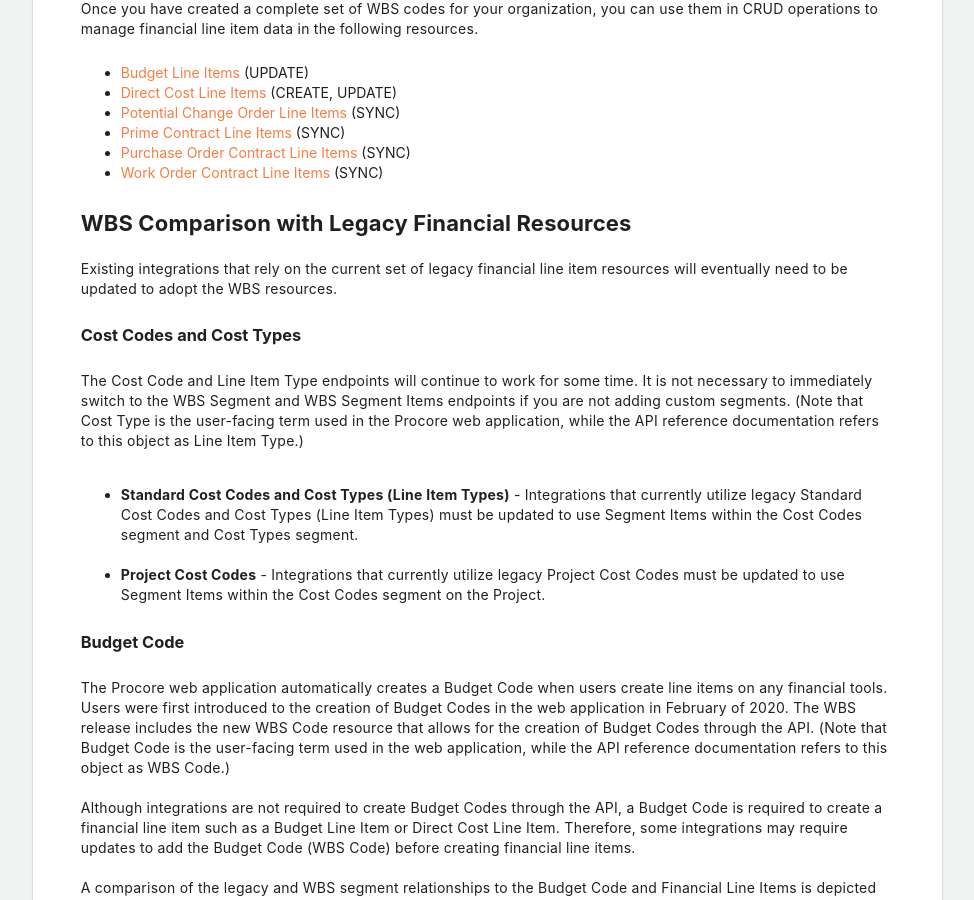
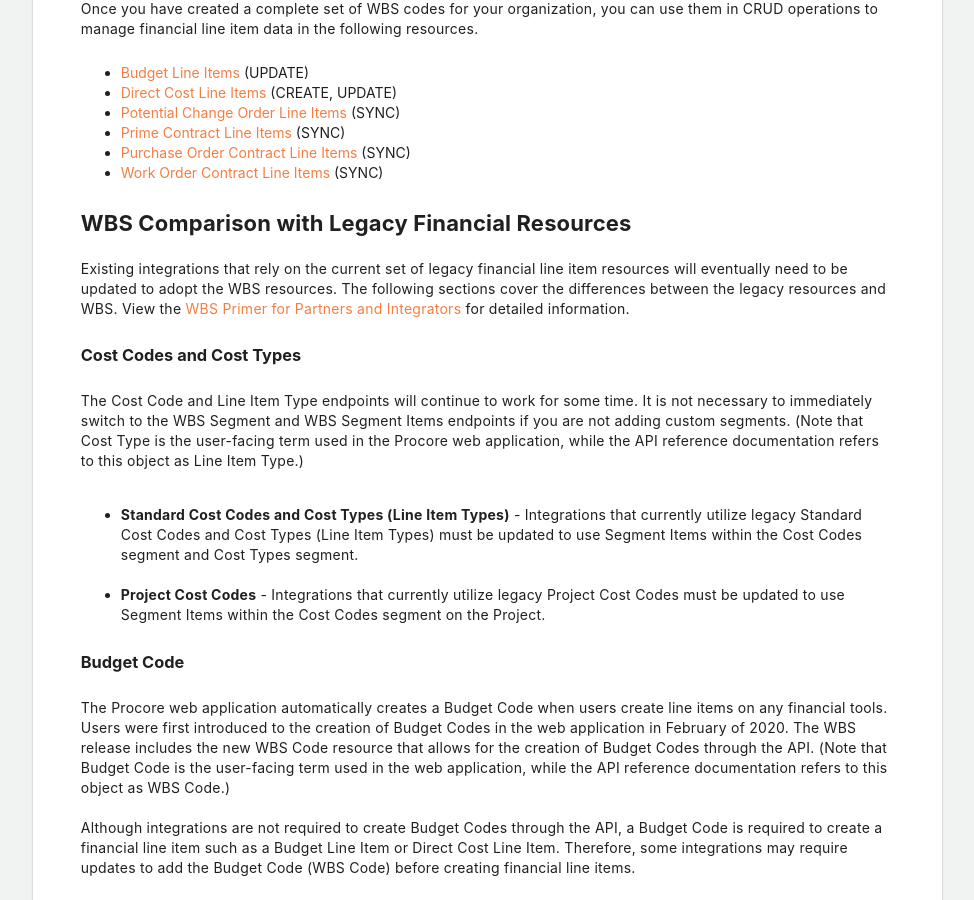
Before and after one commit to procore/documentation, a Jekyll site: the page built from tutorials/tutorial_wbs.md, in a window 1280 px wide and 900 px high, scrolled down 10189 px. Shown: the whole window, without its empty margins (290-1264 px from the left). Built offline with Jekyll 4.4.1, drawn with Linux system fonts in a browser that asks for light colours.

Commit message:
Adding pdf for WBS Primer

```diff
--- a/tutorials/tutorial_wbs.md
+++ b/tutorials/tutorial_wbs.md
@@ -266,7 +266,6 @@ A successful response body looks similar to the following.
 
 See [Add Segment Items](https://support.procore.com/products/online/user-guide/company-level/admin/tutorials/add-segment-items) and [What are segments and segment items?](https://support.procore.com/faq/what-are-segments-and-segment-items) For additional information.
 
-
 ### Define the Company WBS Budget Code Structure
 
 Our next step is to configure the company's default and custom segments to define the WBS budget code structure, or _pattern_.
@@ -462,6 +461,8 @@ Once you have created a complete set of WBS codes for your organization, you can
 ## WBS Comparison with Legacy Financial Resources
 
 Existing integrations that rely on the current set of legacy financial line item resources will eventually need to be updated to adopt the WBS resources.
+The following sections cover the differences between the legacy resources and WBS.
+View the [WBS Primer for Partners and Integrators]({{ site.baseurl }}/assets/static/WBS_Primer_V1_03.31.2022.pdf) for detailed information.
 
 ### Cost Codes and Cost Types
 
```
Also changed, not shown: 1 other file.
